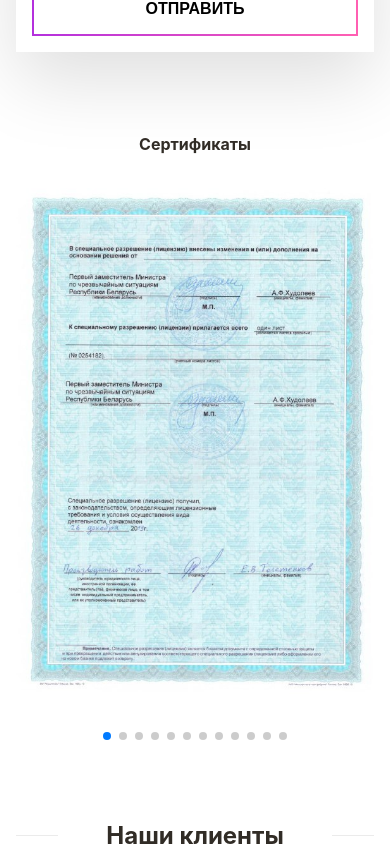
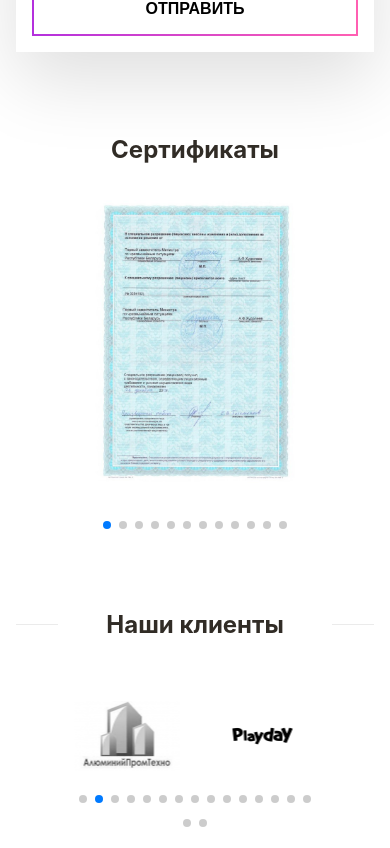
Before and after one commit to valikbrrr/ingir, a React (Vite) app: page / in a window 390 px wide. Shown: the part 6756-7604 px from the top of the page. Built offline with nearby package versions, Linux system fonts and the light colour scheme.

Commit message:
feat: add last adaptive for sliders

```diff
--- a/src/app/styles/index.css
+++ b/src/app/styles/index.css
@@ -15,6 +15,10 @@
   -moz-osx-font-smoothing: grayscale;
 }
 
+.swiper-slide {
+  margin: auto 0;
+}
+
 #root {
   display: flex;
   justify-content: center;
--- a/src/pages/home/ui/homePage/Home.module.css
+++ b/src/pages/home/ui/homePage/Home.module.css
@@ -50,7 +50,7 @@
 }
 
 .certificatesTitle h2 {
-  font-size: clamp(1rem, 2vw, 3rem);
+  font-size: clamp(1.5rem, 2vw, 3rem);
   font-weight: 700;
 }
 
@@ -156,6 +156,14 @@
   }
 }
 
+@media (max-width: 1000px) {
+  .certificateImage {
+    object-fit: contain;
+    max-height: 300px;
+    max-width: 200px;
+  }
+}
+
 @media (max-width: 700px) {
   .certificates {
     padding: 2rem 1rem;
--- a/src/pages/home/ui/homePage/Home.tsx
+++ b/src/pages/home/ui/homePage/Home.tsx
@@ -95,6 +95,7 @@ export const Home = () => {
               </div>
             ))
           }
+
           isCertificates={true}
           totalPages={CERTIFICATES_MAP.length}
           selectedCertificate={selectedCertificate}
--- a/src/widgets/slider/Slider.module.css
+++ b/src/widgets/slider/Slider.module.css
@@ -54,3 +54,10 @@
 
   box-shadow: 0 4px 20px rgba(0, 0, 0, 0.5);
 }
+
+@media (max-width: 1000px) {
+  .slider {
+    margin: 0 auto;
+    width: 70%;
+  }
+}
--- a/src/widgets/slider/Slider.tsx
+++ b/src/widgets/slider/Slider.tsx
@@ -31,7 +31,7 @@ export const Slider: React.FC<SliderProps> = ({
       if (width > 1000) {
         setNumberOfCertificateSlides(4);
         setNumberOfClientSlides(5);
-      } else if (width >= 800 && width <= 1000) {
+      } else if (width >= 700 && width <= 1000) {
         setNumberOfCertificateSlides(2);
         setNumberOfClientSlides(3);
       } else {
```
